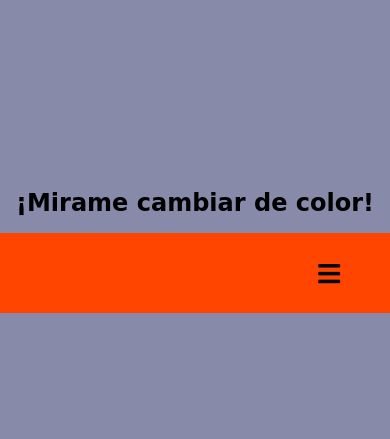
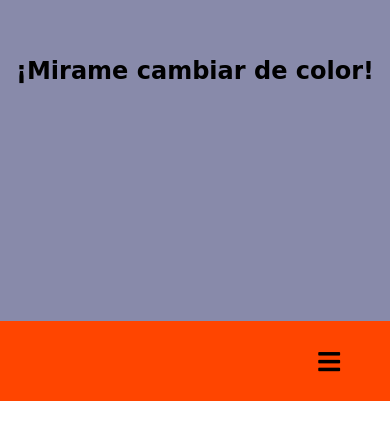
Before and after one commit to maarcf/ejercitacion-media-query, a plain HTML site: page index.html in a window 390 px wide. Shown: the part 179-618 px from the top of the page. Drawn offline with Linux system fonts and the light colour scheme; a web font is replaced by a local one.

Commit message:
Sume un div para separar mejor ambos ejercicios

```diff
--- a/index.html
+++ b/index.html
@@ -8,11 +8,12 @@
   <link rel="stylesheet" href="https://cdnjs.cloudflare.com/ajax/libs/font-awesome/5.13.0/css/all.min.css">
 </head>
 <body>
-  <!--- Ejercicio 1 -->
- <h1>¡Mirame cambiar de color!</h1>
+  <!--- Ejercicio 1 usé un div en vez del body para poder hacer los dos ejercicios en un mismo index.html -->
+  <div class="contenedor-h1">
+    <h1>¡Mirame cambiar de color!</h1>
+  </div>
 
   <!--- Ejercicio 2 -->
-  <!-- El <header> no está arriba ya que se mezcla con las órdenes del otro ejercicio-->
   <header>
     <nav>
       <ul>
--- a/style.css
+++ b/style.css
@@ -3,15 +3,19 @@
 @import url('https://fonts.googleapis.com/css2?family=Mansalva&display=swap');
 
 body {
-  height: 100vh;
+  margin: 0;
+  padding: 0;
+}
+
+.contenedor-h1 {
+  height: 500px;
   background-color: #456456;
   display: flex;
   justify-content: center;
   align-items: center;
   flex-direction: column;
-  margin: 0;
-  padding: 0;
 }
+
 h1 {
   font-size: 40px;
   font-family: 'Mansalva', cursive;
@@ -21,7 +25,7 @@ h1 {
   h1 {
     font-size: 32px;
   }
-  body {
+  .contenedor-h1 {
     background-color: #ceacea;
   }
 }
@@ -30,7 +34,7 @@ h1 {
   h1 {
     font-size: 24px;
   }
-  body {
+  .contenedor-h1 {
     background-color: #888aaa;
   }
 }
```
